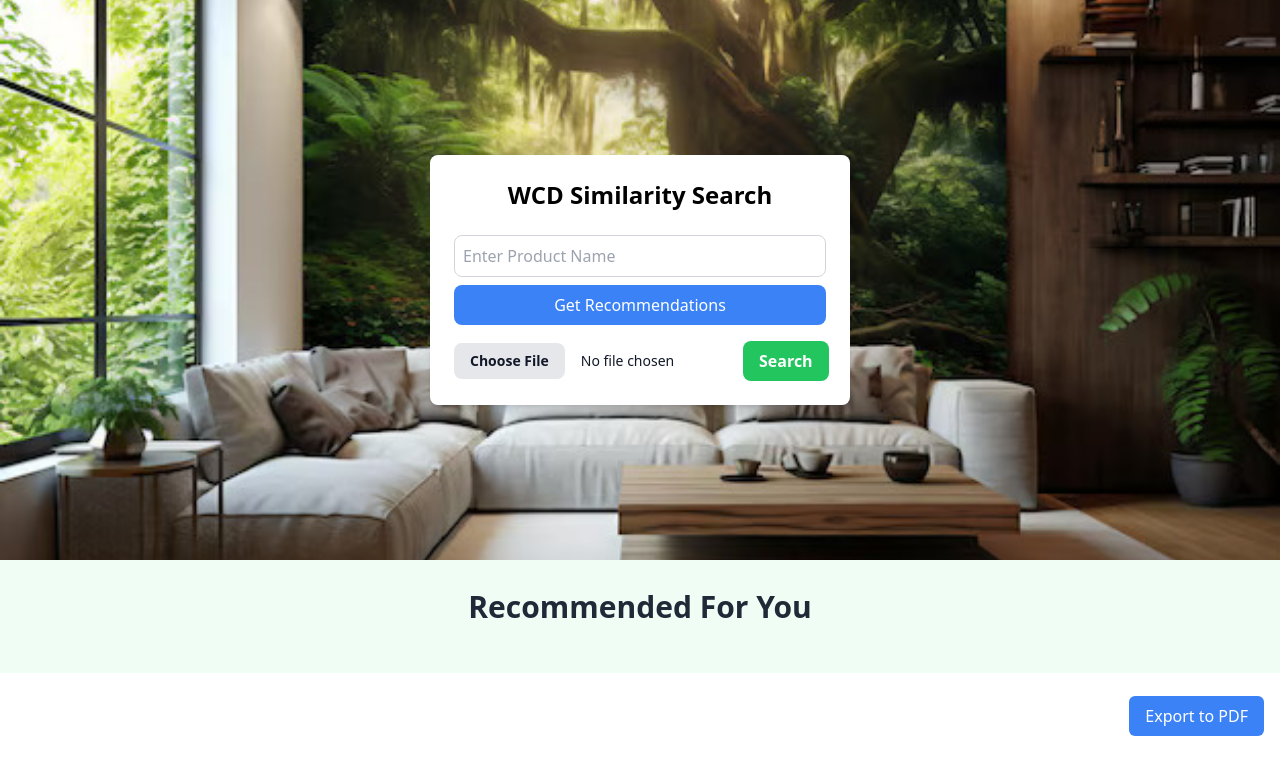
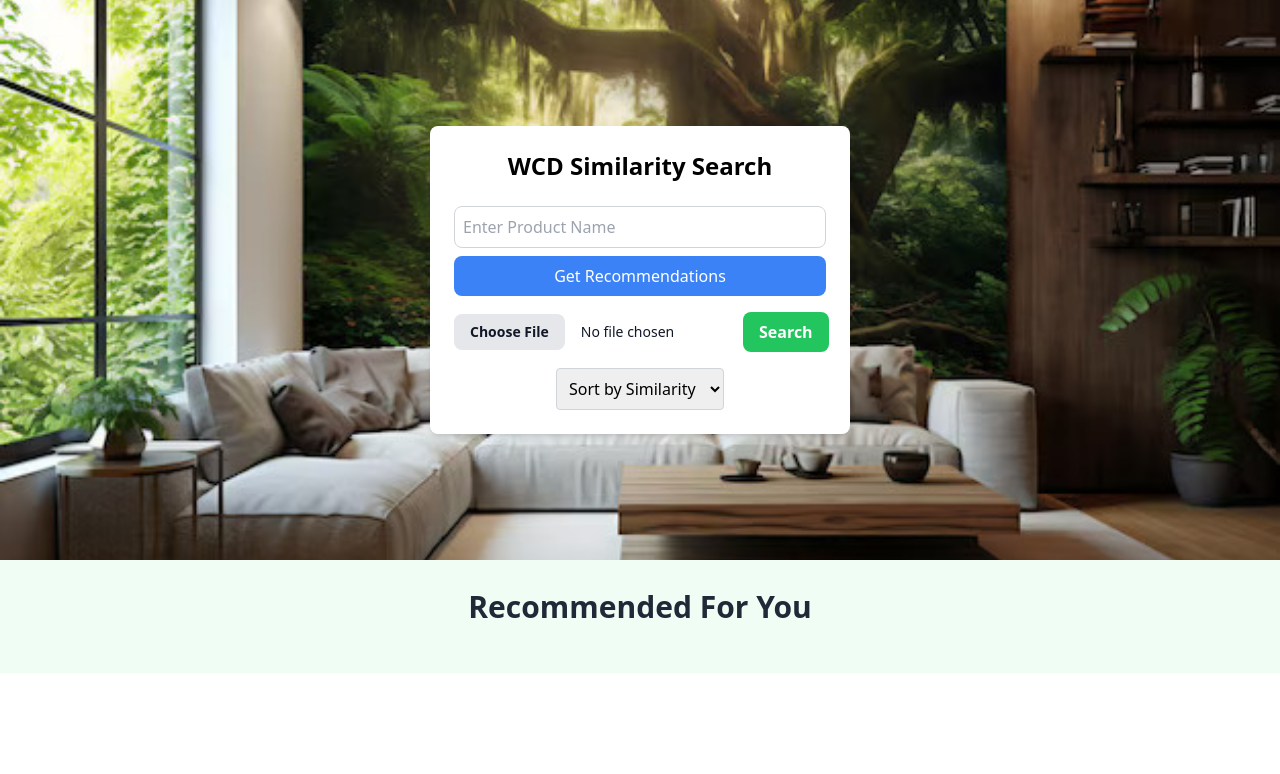
Before and after one commit to ihaterynn/WCD-VisionAI-Frontend, a Vue app: page / in a window 1280 px wide. Shown: the top 774 px of the page. Built offline with nearby package versions, Linux system fonts and the light colour scheme.

Commit message:
sort by similarity or inventory count

```diff
--- a/src/App.vue
+++ b/src/App.vue
@@ -1,36 +1,31 @@
 <template>
   <div class="min-h-screen flex flex-col" id="content-to-export">
     <!-- Top Section with Background -->
-    <div
-      class="relative h-[70vh] bg-cover bg-center"
-      :style="{ backgroundImage: `url(${bgImage})` }"
-    >
+    <div class="relative h-[70vh] bg-cover bg-center" :style="{ backgroundImage: `url(${bgImage})` }">
       <!-- White Container Over Background -->
       <div class="absolute inset-0 flex justify-center items-center">
         <div class="text-center bg-white p-6 rounded-lg shadow-md w-[420px]">
           <h1 class="text-2xl font-bold text-black mb-6">WCD Similarity Search</h1>
 
           <!-- Product Name Input Component -->
-          <ProductNameInput
-            @product-name-submitted="fetchRecommendationsByFilename"
-          />
+          <ProductNameInput @product-name-submitted="fetchRecommendationsByFilename" />
 
           <!-- File Upload Component -->
-          <FileUpload
-            :backendUrl="backendUrl"
-            @file-uploaded="handleFileUploaded"
-            @recommendations-received="setRecommendations"
-          />
+          <FileUpload :backendUrl="backendUrl" @file-uploaded="handleFileUploaded" @recommendations-received="setRecommendations" />
+
+          <!-- Dropdown for Sorting -->
+          <div class="mt-4">
+            <select v-model="sortCriteria" @change="sortRecommendations" class="p-2 border border-gray-300 rounded">
+              <option value="similarity">Sort by Similarity</option>
+              <option value="inventory">Sort by Inventory</option>
+            </select>
+          </div>
 
           <!-- Display uploaded file or input image -->
           <div v-if="uploadedFile || imageFromFilename" class="mt-6 text-black">
             <p class="text-lg font-semibold mb-3"><strong>Input Design:</strong></p>
             <div class="h-48 w-full overflow-hidden border border-gray-300 rounded-md">
-              <img
-                :src="uploadedFile || imageFromFilename"
-                alt="Uploaded Image"
-                class="w-full h-full object-cover"
-              />
+              <img :src="uploadedFile || imageFromFilename" alt="Uploaded Image" class="w-full h-full object-cover" />
             </div>
           </div>
         </div>
@@ -42,9 +37,6 @@
       <h2 class="font-bold text-gray-800 mb-5 text-center" style="font-size: 30px;">Recommended For You</h2>
       <!-- Add the RecommendationList component -->
       <RecommendationList :recommendations="recommendations" />
-
-      <!-- Import and use the ExportToPDF component -->
-      <ExportToPDF :recommendations="recommendations" />
     </div>
   </div>
 </template>
@@ -53,7 +45,6 @@
 import axios from "axios";
 import FileUpload from "./components/FileUpload.vue";
 import RecommendationList from "./components/RecommendationList.vue";
-import ExportToPDF from "./components/ExportToPDF.vue";
 import ProductNameInput from "./components/ProductNameInput.vue";
 import bgImage from "@/assets/bg1.jpg";
 
@@ -61,8 +52,7 @@ export default {
   components: {
     FileUpload,
     RecommendationList,
-    ExportToPDF,
-    ProductNameInput
+    ProductNameInput,
   },
   data() {
     return {
@@ -71,11 +61,11 @@ export default {
       imageFromFilename: null,
       recommendations: [],
       bgImage,
+      sortCriteria: 'similarity',  // Default sorting criteria
     };
   },
   methods: {
     handleFileUploaded(file) {
-      // Reset imageFromFilename when a file is uploaded
       this.imageFromFilename = null;
       this.uploadedFile = URL.createObjectURL(file);
     },
@@ -83,18 +73,24 @@ export default {
       this.recommendations = recommendations;
     },
     fetchRecommendationsByFilename(filename) {
-    // Send POST request to the backend to fetch recommendations based on the filename
       axios
         .post(`${this.backendUrl}/recommendations/filename`, { filename })
         .then((response) => {
           this.imageFromFilename = response.data.image_url;
           this.recommendations = response.data.recommendations;
+          this.sortRecommendations();  // Sort recommendations when they are received
         })
         .catch((error) => {
           alert("Error: The filename does not exist or is not available.");
         });
     },
-
+    sortRecommendations() {
+      if (this.sortCriteria === 'similarity') {
+        this.recommendations.sort((a, b) => b.similarity - a.similarity);
+      } else if (this.sortCriteria === 'inventory') {
+        this.recommendations.sort((a, b) => b.inventory_count - a.inventory_count);
+      }
+    },
   },
 };
 </script>
--- a/src/components/RecommendationList.vue
+++ b/src/components/RecommendationList.vue
@@ -4,15 +4,14 @@
     <div class="max-w-7xl mx-auto grid grid-cols-1 sm:grid-cols-2 md:grid-cols-3 gap-6">
       <div
         v-for="(rec, index) in recommendations"
-          :key="index"
+        :key="rec.filename"
         class="bg-white rounded-lg shadow-md hover:shadow-lg transition-transform transform hover:scale-105 p-4"
       >
         <a :href="rec.url" target="_blank" class="block">
           <img
             :src="rec.image_url"
             alt="Recommended Image"
-              class="w-full object-cover rounded-md"
-              style="height: 225px;"
+            class="w-full h-full object-cover rounded-md"
           />
         </a>
 
@@ -34,8 +33,14 @@
     </div>
   </div>
 </template>
+
 <script>
 export default {
-    props: ["recommendations"],
+  props: {
+    recommendations: {
+      type: Array,
+      default: () => [],
+    },
+  },
 };
 </script>
```
Lines whose indentation alone changed are shown as unchanged.
